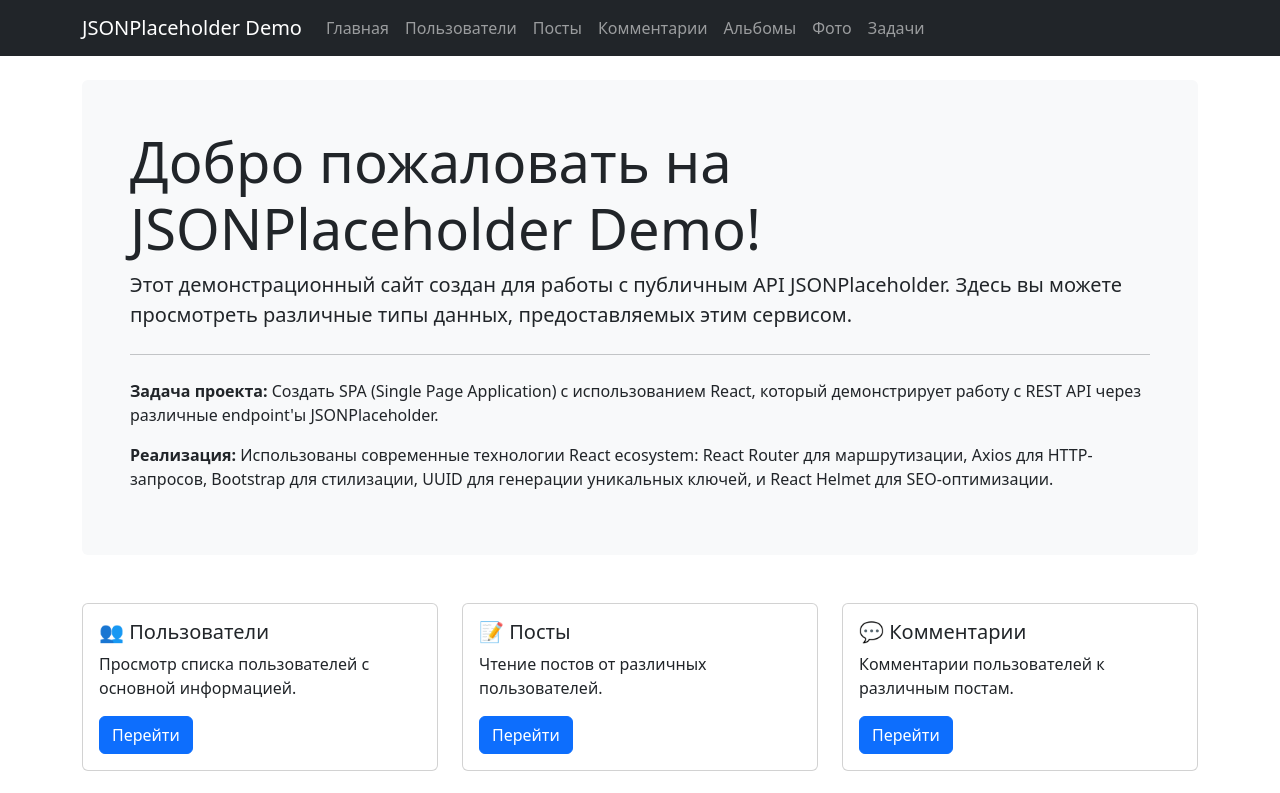
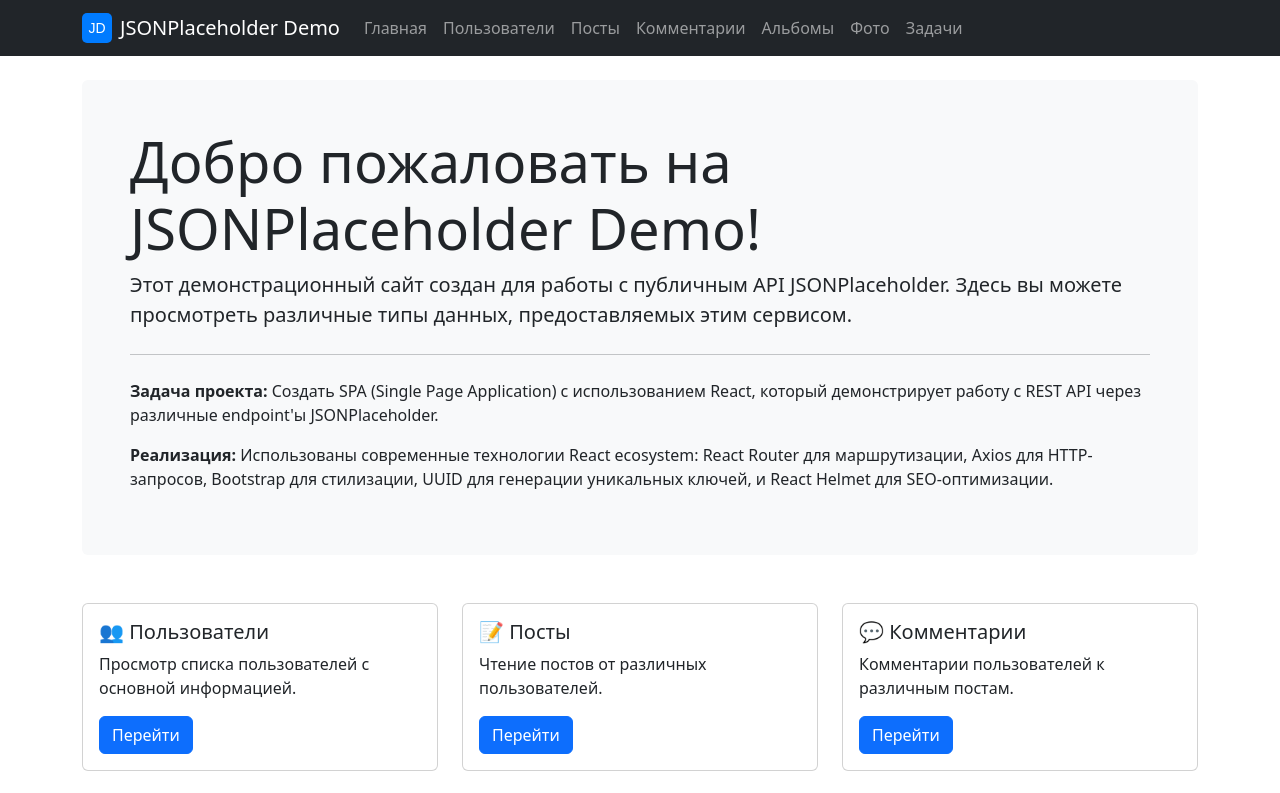
Before and after one commit to AlexH73/frontend-pro, a React (Vite) app in the folder homeworks/hw_06/code/mini_app/: page / in a window 1280 px wide. Shown: the top 793 px of the page. Built offline with nearby package versions, Linux system fonts and the light colour scheme.

Commit message:
style(logo):
added a logo and favicon

```diff
--- a/homeworks/hw_06/code/mini_app/index.html
+++ b/homeworks/hw_06/code/mini_app/index.html
@@ -2,7 +2,7 @@
 <html lang="en">
   <head>
     <meta charset="UTF-8" />
-    <!-- <link rel="icon" type="image/svg+xml" href="/vite.svg" /> -->
+    <link rel="icon" type="image/svg+xml" href="/logo.svg" />
     <meta name="viewport" content="width=device-width, initial-scale=1.0" />
     <title>mini_app</title>
   </head>
--- a/homeworks/hw_06/code/mini_app/src/App.tsx
+++ b/homeworks/hw_06/code/mini_app/src/App.tsx
@@ -9,7 +9,13 @@
     <>
       <nav className="navbar navbar-expand-lg navbar-dark bg-dark">
         <div className="container">
-          <Link className="navbar-brand" to="/">
+          <Link className="navbar-brand d-flex align-items-center" to="/">
+            <img
+              src="/logo.svg"
+              alt="JSONPlaceholder Demo"
+              height="30"
+              className="me-2"
+            />
             JSONPlaceholder Demo
           </Link>
           <button
--- /dev/null
+++ b/homeworks/hw_06/code/mini_app/src/components/SEO/SEO.tsx
@@ -0,0 +1,42 @@
+import { useEffect } from "react";
+
+interface SEOProps {
+  title?: string;
+  description?: string;
+  keywords?: string;
+  author?: string;
+}
+
+const SEO = ({ title, description, keywords, author }: SEOProps) => {
+  useEffect(() => {
+    // Title
+    if (title) {
+      document.title = title;
+    }
+
+    // Meta description
+    updateMetaTag("description", description);
+
+    // Meta keywords
+    updateMetaTag("keywords", keywords);
+
+    // Meta author
+    updateMetaTag("author", author);
+  }, [title, description, keywords, author]);
+
+  const updateMetaTag = (name: string, content?: string) => {
+    if (!content) return;
+
+    let metaTag = document.querySelector(`meta[name="${name}"]`);
+    if (!metaTag) {
+      metaTag = document.createElement("meta");
+      metaTag.setAttribute("name", name);
+      document.head.appendChild(metaTag);
+    }
+    metaTag.setAttribute("content", content);
+  };
+
+  return null;
+};
+
+export default SEO;
--- a/homeworks/hw_06/code/mini_app/src/pages/Home/Home.tsx
+++ b/homeworks/hw_06/code/mini_app/src/pages/Home/Home.tsx
@@ -1,5 +1,13 @@
+import SEO from "../../components/SEO/SEO";
+
 const Home = () => {
   return (
+    <>
+      <SEO
+        title="Главная - JSONPlaceholder Demo"
+        description="Демонстрационный сайт для работы с JSONPlaceholder API"
+        keywords="JSONPlaceholder, API, демо, React, TypeScript"
+      />
       <div className="container mt-4">
         <div className="row">
           <div className="col-12">
@@ -15,8 +23,8 @@
               <hr className="my-4" />
               <p>
                 <strong>Задача проекта:</strong> Создать SPA (Single Page
-              Application) с использованием React, который демонстрирует работу
-              с REST API через различные endpoint'ы JSONPlaceholder.
+                Application) с использованием React, который демонстрирует
+                работу с REST API через различные endpoint'ы JSONPlaceholder.
               </p>
               <p>
                 <strong>Реализация:</strong> Использованы современные технологии
@@ -70,7 +78,9 @@
                 <div className="card h-100">
                   <div className="card-body">
                     <h5 className="card-title">📸 Альбомы</h5>
-                  <p className="card-text">Альбомы фотографий пользователей.</p>
+                    <p className="card-text">
+                      Альбомы фотографий пользователей.
+                    </p>
                     <a href="/albums" className="btn btn-primary">
                       Перейти
                     </a>
@@ -81,7 +91,9 @@
                 <div className="card h-100">
                   <div className="card-body">
                     <h5 className="card-title">🖼️ Фото</h5>
-                  <p className="card-text">Фотографии из различных альбомов.</p>
+                    <p className="card-text">
+                      Фотографии из различных альбомов.
+                    </p>
                     <a href="/photos" className="btn btn-primary">
                       Перейти
                     </a>
@@ -103,6 +115,7 @@
           </div>
         </div>
       </div>
+    </>
   );
 };
 
```
Also changed, not shown: homeworks/hw_06/code/mini_app/public/logo.svg (added). Lines whose indentation alone changed are shown as unchanged.
